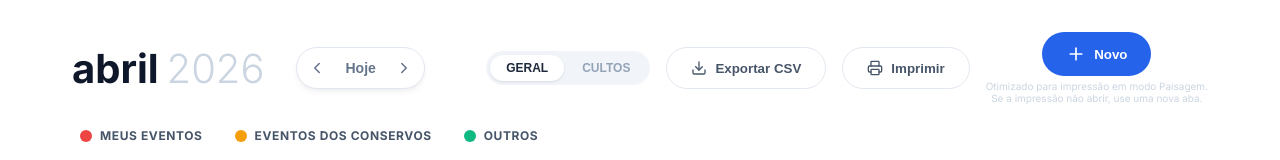
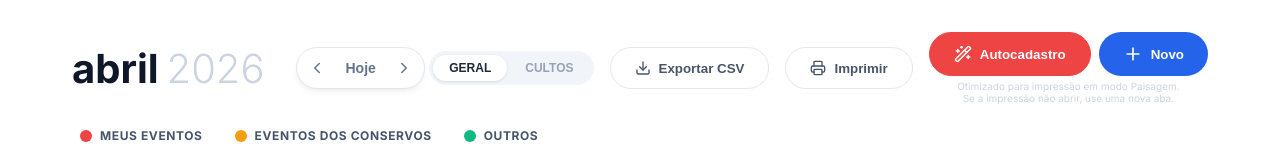
Before and after one commit to ddpaulasax-wq/eventos2.0, a React (Vite) app: page / in a window 1280 px wide. Shown: the top 160 px of the page. Built offline with nearby package versions, Linux system fonts and the light colour scheme; no server answers; the database is empty.

Commit message:
feat: implementar autocadastro completo para abas Geral e Cultos

```diff
--- a/src/App.tsx
+++ b/src/App.tsx
@@ -17,7 +17,7 @@ import { Header } from './components/Header';
 import { CalendarGrid } from './components/CalendarGrid';
 import { EventModal } from './components/EventModal';
 import { supabase } from './lib/supabase';
-import { FIXED_CULTOS } from './constants/fixedEvents';
+import { FIXED_CULTOS, FIXED_GERAL } from './constants/fixedEvents';
 
 interface Event {
   id: string;
@@ -122,22 +122,23 @@ const App: React.FC = () => {
   };
 
   const handleAutoRegisterMonth = async () => {
-    // 1. Verificar se o mês já tem cultos
+    // 1. Verificar se o mês já tem eventos do tipo atual
     const monthStart = startOfMonth(currentDate);
     const monthEnd = endOfMonth(currentDate);
 
-    const hasCultosInMonth = events.some(e =>
-      e.calendarType === 'cultos' &&
+    const hasEventsInMonth = events.some(e =>
+      e.calendarType === calendarMode &&
       e.date >= monthStart &&
       e.date <= monthEnd
     );
 
-    if (hasCultosInMonth) {
-      alert('Este mês já possui cultos cadastrados!');
+    if (hasEventsInMonth) {
+      alert(`Este mês já possui eventos de ${calendarMode === 'cultos' ? 'culto' : 'música'} cadastrados!`);
       return;
     }
 
-    if (!confirm(`Deseja cadastrar automaticamente todos os cultos fixos para ${format(currentDate, 'MMMM', { locale: ptBR })}?`)) {
+    const typeLabel = calendarMode === 'cultos' ? 'cultos fixos' : 'eventos musicais fixos';
+    if (!confirm(`Deseja cadastrar automaticamente todos os ${typeLabel} para ${format(currentDate, 'MMMM', { locale: ptBR })}?`)) {
       return;
     }
 
@@ -145,10 +146,12 @@ const App: React.FC = () => {
       setLoading(true);
       const daysInMonth = eachDayOfInterval({ start: monthStart, end: monthEnd });
       const newEventsData: any[] = [];
+      const configList = calendarMode === 'cultos' ? FIXED_CULTOS : FIXED_GERAL;
+      const eventColor = calendarMode === 'cultos' ? '#000000' : '#EF4444';
 
       daysInMonth.forEach(day => {
         const dayOfWeek = getDay(day);
-        const fixedForDay = FIXED_CULTOS.filter(f => f.dayOfWeek === dayOfWeek);
+        const fixedForDay = configList.filter(f => f.dayOfWeek === dayOfWeek);
 
         fixedForDay.forEach(config => {
           const groupId = Math.random().toString(36).substr(2, 9);
@@ -162,15 +165,15 @@ const App: React.FC = () => {
               title: `${config.time} - ${local}`,
               description: local,
               date: isoDate.toISOString(),
-              color: '#000000',
-              calendar_type: 'cultos'
+              color: eventColor,
+              calendar_type: calendarMode
             });
           });
         });
       });
 
       if (newEventsData.length === 0) {
-        alert('Nenhum culto fixo encontrado para este período.');
+        alert('Nenhum evento fixo encontrado para este período.');
         return;
       }
 
@@ -178,7 +181,7 @@ const App: React.FC = () => {
       if (error) throw error;
 
       await fetchEvents();
-      alert('Cultos cadastrados com sucesso!');
+      alert('Eventos cadastrados com sucesso!');
     } catch (error) {
       console.error('Error in auto-register:', error);
       alert('Erro ao realizar autocadastro.');
--- a/src/components/Header.tsx
+++ b/src/components/Header.tsx
@@ -107,16 +107,18 @@ export const Header: React.FC<HeaderProps> = ({
           </button>
           <div style={{ display: 'flex', flexDirection: 'column', alignItems: 'center', gap: '4px' }}>
             <div style={{ display: 'flex', gap: '0.5rem' }}>
-              {calendarMode === 'cultos' && (
               <button
                 className="btn-pill"
                 onClick={onAutoRegister}
-                  style={{ background: '#1E293B', color: 'white', borderColor: '#1E293B' }}
-                  title="Cadastrar cultos fixos para este mês"
+                style={{
+                  background: calendarMode === 'cultos' ? '#1E293B' : '#EF4444',
+                  color: 'white',
+                  borderColor: calendarMode === 'cultos' ? '#1E293B' : '#EF4444'
+                }}
+                title={calendarMode === 'cultos' ? "Cadastrar cultos fixos para este mês" : "Cadastrar eventos musicais fixos"}
               >
                 <Wand2 size={18} /> Autocadastro
               </button>
-              )}
               <button className="btn-pill btn-pill-blue" onClick={onAddEvent}>
                 <Plus size={20} /> Novo
               </button>
--- a/src/constants/fixedEvents.ts
+++ b/src/constants/fixedEvents.ts
@@ -4,6 +4,7 @@ export interface FixedEvent {
   locals: string[];
 }
 
+// Cultos fixos (Preto)
 export const FIXED_CULTOS: FixedEvent[] = [
   {
     dayOfWeek: 1, // Segunda
@@ -46,3 +47,32 @@ export const FIXED_CULTOS: FixedEvent[] = [
     locals: ['CENTRAL', 'MANGALÔ', 'QUINTINO', 'RUA DO CATU', 'STA TEREZINHA']
   }
 ];
+
+// Eventos musicais fixos (Vermelho - Meus Eventos)
+export const FIXED_GERAL: FixedEvent[] = [
+  {
+    dayOfWeek: 0, // Domingo
+    time: '15:00',
+    locals: ['Culto Buracica']
+  },
+  {
+    dayOfWeek: 0, // Domingo
+    time: '18:30',
+    locals: ['Culto Central']
+  },
+  {
+    dayOfWeek: 2, // Terça
+    time: '19:30',
+    locals: ['Secretaria da Musica', 'Culto Central', 'Culto Buracica']
+  },
+  {
+    dayOfWeek: 4, // Quinta
+    time: '19:30',
+    locals: ['Culto Central']
+  },
+  {
+    dayOfWeek: 6, // Sábado
+    time: '16:00',
+    locals: ['GEM']
+  }
+];
```
Lines whose indentation alone changed are shown as unchanged.
